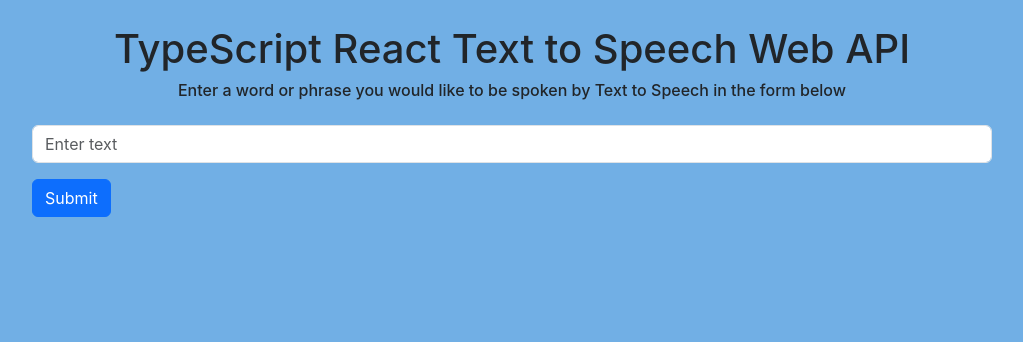
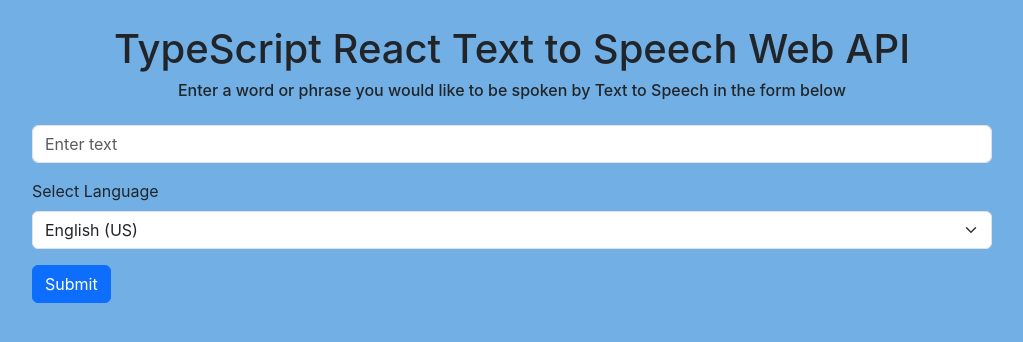
Before and after one commit to matthewgstillman/typescript-react-text-to-speech-api, a React (Create React App) app: page / in a window 1280 px wide. Shown: the top 342 px of the page, without its empty margins (128-1151 px from the left). Built offline with nearby package versions, Linux system fonts and the light colour scheme.

Commit message:
Add language options

```diff
--- a/src/components/FormComponent.tsx
+++ b/src/components/FormComponent.tsx
@@ -4,29 +4,39 @@ import Form from "react-bootstrap/Form";
 
 interface FormData {
   name: string;
+  language: string;
 }
 
 const FormComponent = () => {
-  const [searchTerm, setSearchTerm] = useState<FormData>({ name: "" });
+  const [searchTerm, setSearchTerm] = useState<FormData>({
+    name: "",
+    language: "en-US",
+  });
 
-  const speechSynthesis = (searchParameter: string) => {
+  const speechSynthesis = (searchParameter: string, lang: string) => {
     if ("speechSynthesis" in window) {
       let msg = new SpeechSynthesisUtterance();
       msg.text = searchParameter;
+      msg.lang = lang;
       window.speechSynthesis.speak(msg);
     } else {
       alert("Sorry, your browser doesn't support text to speech!");
     }
   };
 
-  const handleChange = (event: React.ChangeEvent<HTMLInputElement>) => {
-    setSearchTerm({ name: event.target.value });
+  const handleChange = (
+    event: React.ChangeEvent<
+      HTMLInputElement | HTMLSelectElement | HTMLTextAreaElement
+    >
+  ) => {
+    const { name, value } = event.target;
+    setSearchTerm((prev) => ({ ...prev, [name]: value }));
   };
 
   const handleSubmit = (event: React.FormEvent<HTMLFormElement>) => {
     event.preventDefault();
     console.log(`Search Term about to be submitted: ${searchTerm.name}`);
-    speechSynthesis(searchTerm.name);
+    speechSynthesis(searchTerm.name, searchTerm.language);
   };
 
   return (
@@ -45,6 +55,20 @@ const FormComponent = () => {
             onChange={handleChange}
           />
         </Form.Group>
+        <Form.Group className="mb-3" controlId="formBasicSelect">
+          <Form.Label>Select Language</Form.Label>
+          <Form.Select
+            name="language"
+            value={searchTerm.language}
+            onChange={handleChange}
+          >
+            <option value="en-US">English (US)</option>
+            <option value="en-GB">English (UK)</option>
+            <option value="es-ES">Spanish (Spain)</option>
+            <option value="fr-FR">French</option>
+            <option value="de-DE">German</option>
+          </Form.Select>
+        </Form.Group>
         <Button variant="primary" type="submit">
           Submit
         </Button>
@@ -53,9 +77,7 @@ const FormComponent = () => {
         <div className="searchTermContainer">
           <h4>{searchTerm.name}</h4>
         </div>
-      ) : (
-        ""
-      )}
+      ) : null}
     </>
   );
 };
```
